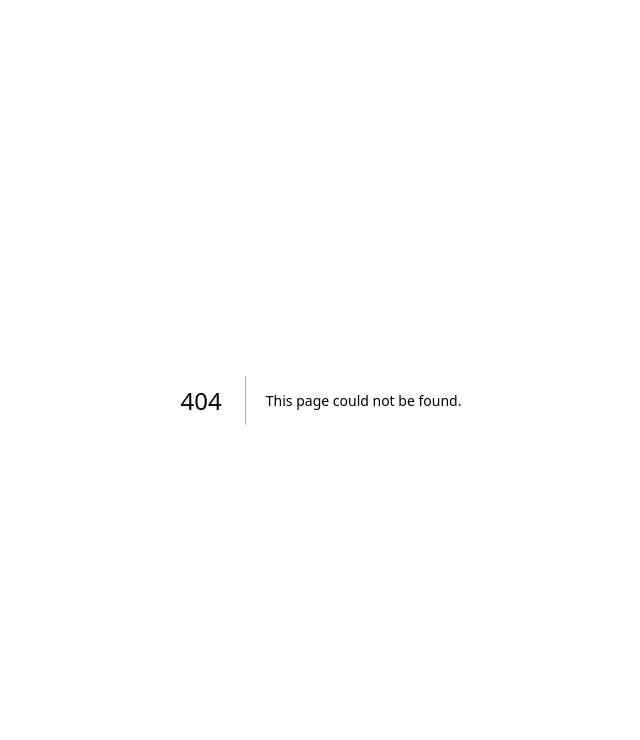
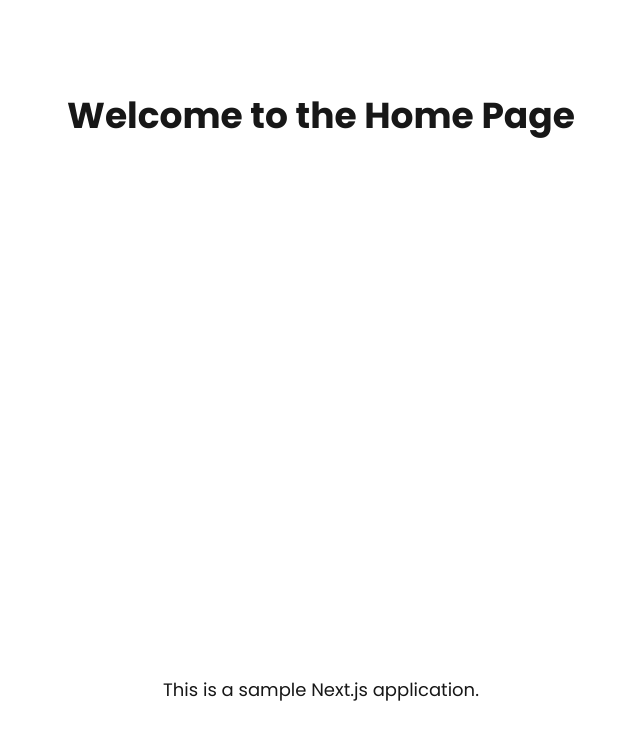
Before and after one commit to juhanse/42-matcha, a Next.js app in the folder frontend/: page /home in a window 1280 px wide. Before the commit this address had no page. Shown: the top 740 px of the page, without its empty margins (319-959 px from the left). Built offline with nearby package versions, Linux system fonts and the light colour scheme.

Commit message:
add: HomeScreen page

```diff
--- /dev/null
+++ b/frontend/app/home/page.tsx
@@ -0,0 +1,8 @@
+export default function Home() {
+	return (
+		<main className="flex min-h-screen flex-col items-center justify-between p-24">
+			<h1 className="text-4xl font-bold">Welcome to the Home Page</h1>
+			<p className="mt-4 text-lg">This is a sample Next.js application.</p>
+		</main>
+	);
+}
```
